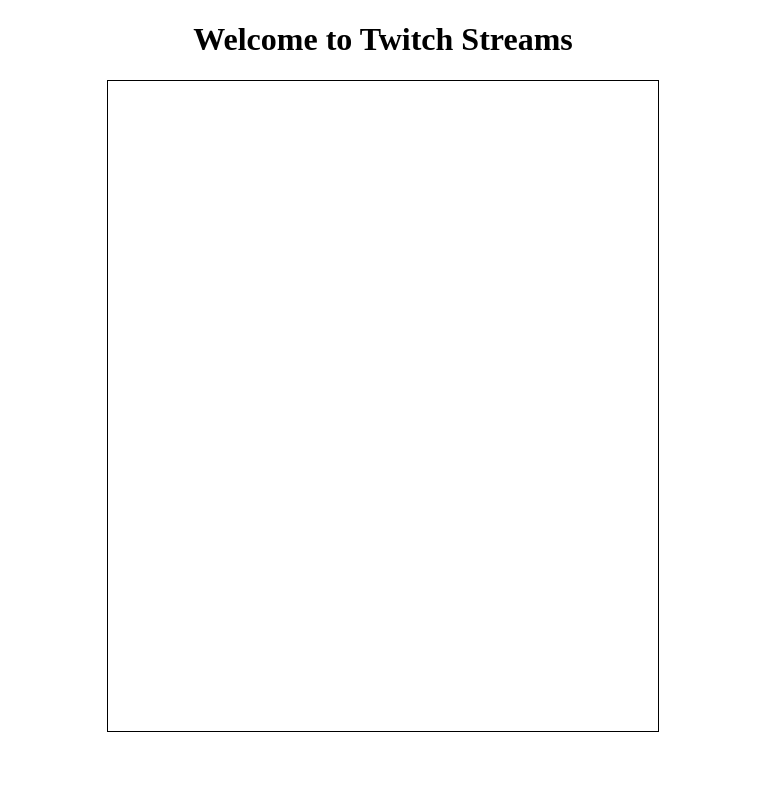
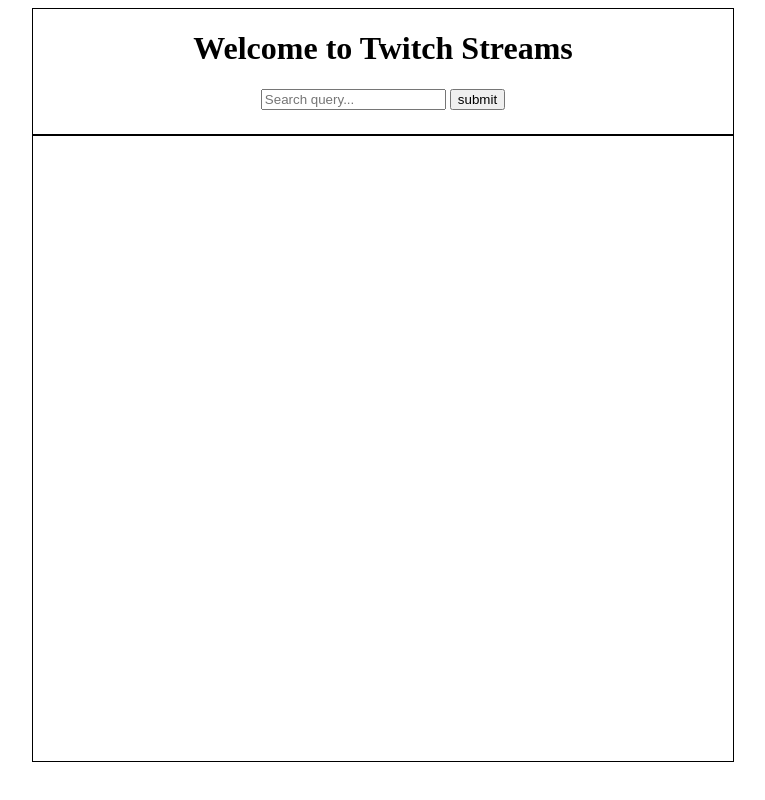
Before and after one commit to MikeShobe/TwitchStreams, a plain HTML site: page index.html in a window 1280 px wide. Shown: the whole page, without its empty margins (257-1022 px from the left). Drawn offline with Linux system fonts and the light colour scheme; no server answers.

Commit message:
added form & inputs plus styling

```diff
--- a/index.html
+++ b/index.html
@@ -8,6 +8,10 @@
 <body>
   <header>
     <h1>Welcome to Twitch Streams</h1>
+    <form id="search">
+      <input type="search" name="twitchsearch" placeholder="Search query...">
+      <input type="submit" value="submit">
+    </form>
   </header>
   <div id="container">
     <div id="test"></div>
--- a/style.css
+++ b/style.css
@@ -1,11 +1,22 @@
+h1 {
+  text-align: center;
+}
+
+header {
+  height: 125px;
+  width: 700px;
+  border: 1px solid black;
+  margin: 0 auto;
+}
+
 #container {
-  height: 650px;
-  width: 550px;
+  height: 625px;
+  width: 700px;
   border: 1px solid black;
   text-align: center;
   margin: 0 auto;
 }
 
-h1 {
+#search {
   text-align: center;
 }
```
